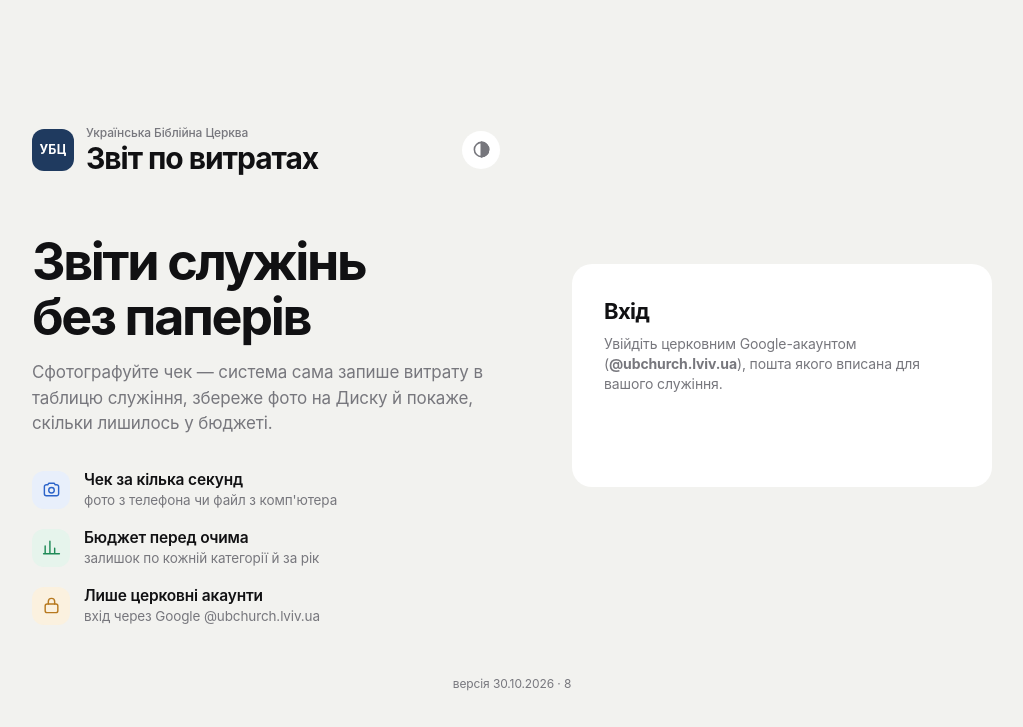
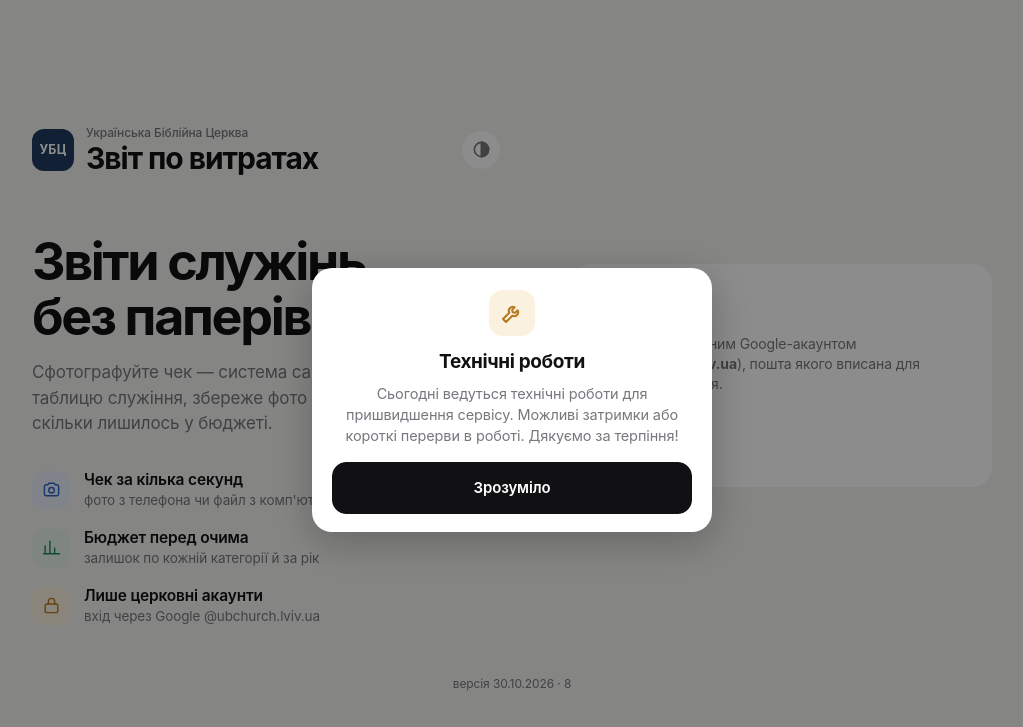
Before and after one commit to jacobs121312/ubc-zvit, a plain HTML site: page index.html in a window 1280 px wide. Shown: the whole page, without its empty margins (128-1151 px from the left). Drawn offline with Linux system fonts and the light colour scheme.

Commit message:
Повідомлення про технічні роботи (до кінця 07.11.2026)
При відкритті сайту показується вікно «Сьогодні ведуться технічні роботи
для пришвидшення сервісу…» з кнопкою «Зрозуміло» — раз за відкриття
вкладки. Після дати MAINT_UNTIL (за Києвом) зникає саме. Оновлено CSP-хеші.

Co-Authored-By: Claude Opus 5.5 <noreply@anthropic.com>

```diff
--- a/index.html
+++ b/index.html
@@ -2,7 +2,7 @@
 <html lang="uk">
 <head>
   <meta charset="utf-8">
-  <meta http-equiv="Content-Security-Policy" content="default-src 'none'; script-src 'self' https://accounts.google.com/gsi/client 'sha256-CqxMyqJj7TCc17wZKu/u9jbFYE1wP2UgPfoSpZ6ZrGs=' 'sha256-QLriLUdbYzLC8hvh345Gwj4PMGPG0AUNny3AWkF0DqI=' 'sha256-Hwl9uJGprQZIWmlk2S2eQc+/tgoxRLTibPaOb4SHbmA='; style-src 'self' 'unsafe-inline' https://accounts.google.com/gsi/style https://fonts.googleapis.com; font-src https://fonts.gstatic.com; img-src 'self' data: blob: https://*.googleusercontent.com https://*.gstatic.com; connect-src 'self' https://script.google.com https://script.googleusercontent.com https://www.googleapis.com https://accounts.google.com/gsi/; frame-src https://accounts.google.com/gsi/; manifest-src 'self'; worker-src 'self'; base-uri 'none'; form-action 'none'">
+  <meta http-equiv="Content-Security-Policy" content="default-src 'none'; script-src 'self' https://accounts.google.com/gsi/client 'sha256-CqxMyqJj7TCc17wZKu/u9jbFYE1wP2UgPfoSpZ6ZrGs=' 'sha256-/hJ+2LZvLeBY3ZSEI5+mmCXIddzC48sMU3lKVHtD8Us=' 'sha256-Hwl9uJGprQZIWmlk2S2eQc+/tgoxRLTibPaOb4SHbmA='; style-src 'self' 'unsafe-inline' https://accounts.google.com/gsi/style https://fonts.googleapis.com; font-src https://fonts.gstatic.com; img-src 'self' data: blob: https://*.googleusercontent.com https://*.gstatic.com; connect-src 'self' https://script.google.com https://script.googleusercontent.com https://www.googleapis.com https://accounts.google.com/gsi/; frame-src https://accounts.google.com/gsi/; manifest-src 'self'; worker-src 'self'; base-uri 'none'; form-action 'none'">
   <title>Звіт по витратах · УБЦ</title>
   <meta name="robots" content="noindex, nofollow">
   <meta name="referrer" content="strict-origin">
@@ -795,10 +795,28 @@
     .thumb .upst.ok::after { content: ""; position: absolute; left: 7px; top: 4px; width: 5px; height: 9px;
       border: solid #fff; border-width: 0 2px 2px 0; transform: rotate(45deg); }
     @keyframes spin { to { transform: rotate(360deg); } }
+    /* Повідомлення про технічні роботи (показується до дати в MAINT_UNTIL) */
+    .maint { position: fixed; inset: 0; z-index: 50; display: grid; place-items: center; padding: 16px;
+      background: rgba(0, 0, 0, .45); }
+    .maint-card { width: 100%; max-width: 400px; background: var(--surface); color: var(--text);
+      border-radius: 20px; padding: 22px 20px 18px; box-shadow: 0 10px 40px rgba(0, 0, 0, .25); text-align: center; }
+    .maint-ic { width: 46px; height: 46px; margin: 0 auto 12px; border-radius: 14px; display: grid; place-items: center;
+      background: var(--warn-bg, #fbf1df); color: var(--warn, #b7791f); }
+    .maint-ic svg { width: 24px; height: 24px; }
+    .maint h2 { margin: 0 0 8px; font-size: 19px; letter-spacing: -0.02em; }
+    .maint p { margin: 0 0 16px; color: var(--muted); font-size: 14.5px; line-height: 1.45; }
   </style>
 </head>
 <body>
 <main>
+  <div class="maint hidden" id="maint" role="dialog" aria-modal="true" aria-labelledby="maintTitle">
+    <div class="maint-card">
+      <div class="maint-ic"><svg viewBox="0 0 24 24" fill="none" stroke="currentColor" stroke-width="2" stroke-linecap="round" stroke-linejoin="round"><path d="M14.7 6.3a4 4 0 0 0-5.4 5.4L3 18l3 3 6.3-6.3a4 4 0 0 0 5.4-5.4l-2.6 2.6-2.4-.6-.6-2.4z"/></svg></div>
+      <h2 id="maintTitle">Технічні роботи</h2>
+      <p>Сьогодні ведуться технічні роботи для пришвидшення сервісу. Можливі затримки або короткі перерви в роботі. Дякуємо за терпіння!</p>
+      <button type="button" id="maintOk">Зрозуміло</button>
+    </div>
+  </div>
   <header class="topbar">
     <div class="tb-brand"><span class="logo">УБЦ</span><div><div class="eyebrow">Українська Біблійна Церква</div>
     <h1>Звіт по витратах</h1></div>
@@ -1123,6 +1141,21 @@
     });
   }
   window.addEventListener('load', initGis);
+
+  // ---------- технічні роботи: повідомлення до кінця дня MAINT_UNTIL (за Києвом), раз за відкриття вкладки ----------
+  const MAINT_UNTIL = '2026-11-07';
+  (() => {
+    const today = new Date().toLocaleDateString('sv-SE', { timeZone: 'Europe/Kyiv' }); // рррр-мм-дд
+    let seen = false;
+    try { seen = sessionStorage.getItem('maint') === MAINT_UNTIL; } catch (e) {}
+    if (today > MAINT_UNTIL || seen) return;
+    const box = document.getElementById('maint');
+    box.classList.remove('hidden');
+    document.getElementById('maintOk').onclick = () => {
+      box.classList.add('hidden');
+      try { sessionStorage.setItem('maint', MAINT_UNTIL); } catch (e) {}
+    };
+  })();
 
   // ---------- тема: як у системі → світла → темна (вибір пам'ятається в браузері) ----------
   const THEME_ICONS = {
```
